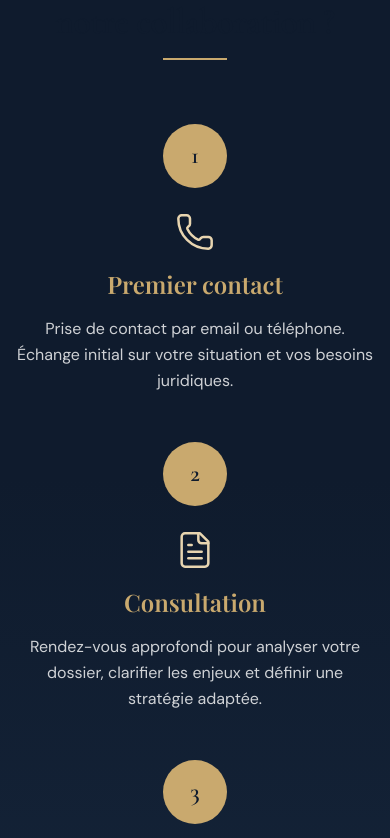
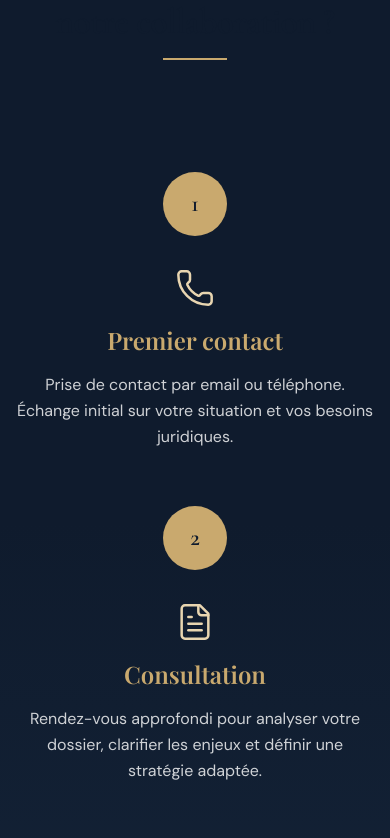
Before and after one commit to jahirlpro-fr/NEMORIN-SITE, a Next.js app: page / in a window 390 px wide. Shown: the part 4460-5298 px from the top of the page. Built offline with nearby package versions, Linux system fonts and the light colour scheme; no server answers.

Commit message:
Edit /src/components/home/HowItWorks.tsx

```diff
--- a/src/components/home/HowItWorks.tsx
+++ b/src/components/home/HowItWorks.tsx
@@ -41,9 +41,9 @@ export function HowItWorks() {
         />
 
         <AnimatedSection className="mt-16">
-          <div className="grid grid-cols-1 md:grid-cols-3 gap-12 md:gap-8 relative">
-            {/* Connecting line (desktop only) */}
-            <div className="hidden md:block absolute top-16 left-0 right-0 h-0.5 bg-gold opacity-30" />
+                  <div className="grid grid-cols-1 md:grid-cols-3 gap-12 md:gap-8 relative pt-10">
+                      {/* Connecting line (desktop only) */}
+                      <div className="hidden md:block absolute top-[72px] left-[10%] right-[10%] h-px bg-gold opacity-30" />
 
             {steps.map((step, index) => {
               const Icon = step.icon;
@@ -58,7 +58,7 @@ export function HowItWorks() {
                   className="relative text-center"
                 >
                   {/* Number badge */}
-                  <div className="relative z-10 inline-flex items-center justify-center w-16 h-16 bg-gold rounded-full mb-6">
+                      <div className="relative z-10 inline-flex items-center justify-center w-16 h-16 bg-gold rounded-full mb-8 mt-2">
                     <span className="font-display text-2xl font-semibold text-primary">
                       {step.number}
                     </span>
```
